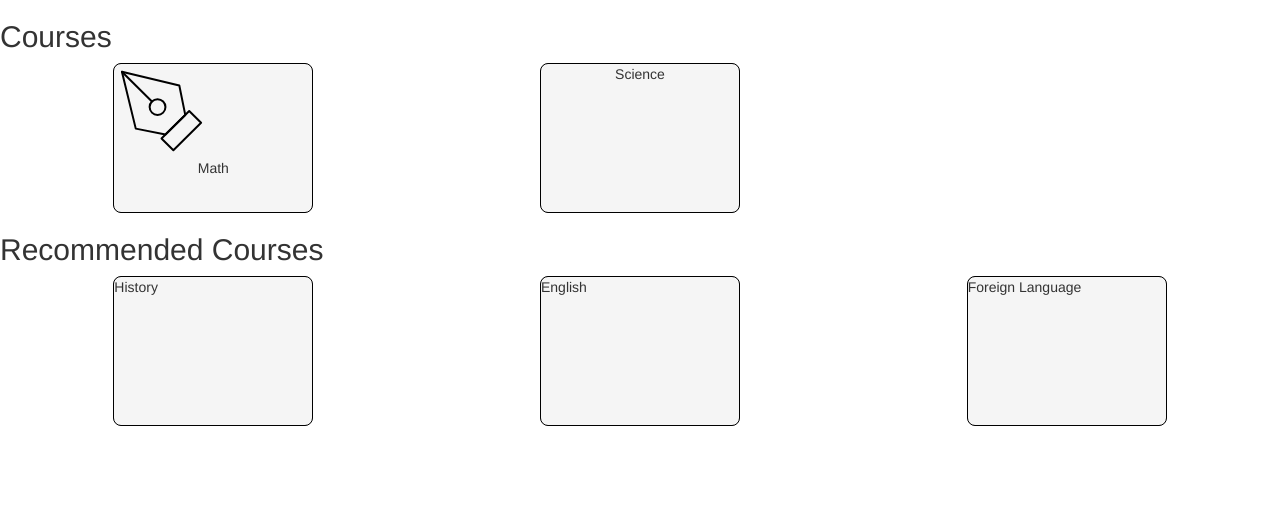
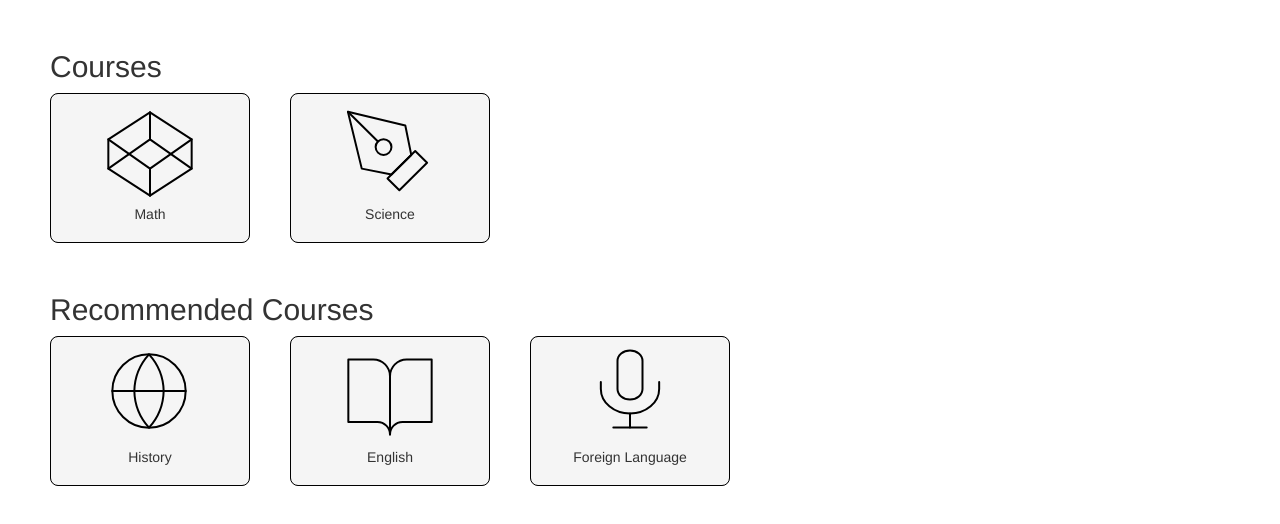
Before and after one commit to snghong/c4g, a React (Vite) app in the folder frontend/: page /courses in a window 1280 px wide. Shown: the top 524 px of the page. Built offline with nearby package versions, Linux system fonts and the light colour scheme.

Commit message:
Finished course page

```diff
--- a/frontend/src/Courses.jsx
+++ b/frontend/src/Courses.jsx
@@ -9,59 +9,72 @@ function Courses() {
             href= "https://maxcdn.bootstrapcdn.com/bootstrap/3.3.7/css/bootstrap.min.css"></link>
       </head>
       <body>
+        <div class="course-and-boxes">
           <h2>Courses</h2>
           <div className="course-container">
             <div className="course">
-              <div>
-
-              <svg width="95" height="94" viewBox="0 0 95 94" fill="none" xmlns="http://www.w3.org/2000/svg%22%3E">
+              <div class="course-icon">
+                <svg width="100" height="100" viewBox="0 0 100 100" fill="none" xmlns="http://www.w3.org/2000/svg%22%3E">
+                <path d="M91.6667 35.4167L50 8.33337L8.33333 35.4167V64.5834L50 91.6667L91.6667 64.5834V35.4167Z" stroke="black" stroke-width="2" stroke-linecap="round" stroke-linejoin="round"/>
+                <path d="M50 91.6667V64.5834" stroke="black" stroke-width="2" stroke-linecap="round" stroke-linejoin="round"/>
+                <path d="M91.6667 35.4166L50 64.5833L8.33333 35.4166" stroke="black" stroke-width="2" stroke-linecap="round" stroke-linejoin="round"/>
+                <path d="M8.33333 64.5833L50 35.4166L91.6667 64.5833" stroke="black" stroke-width="2" stroke-linecap="round" stroke-linejoin="round"/>
+                <path d="M50 8.33337V35.4167" stroke="black" stroke-width="2" stroke-linecap="round" stroke-linejoin="round"/>
+                </svg>
+              </div>
+              <div class="course-name">Math</div>
+            </div>
+            <div className="course">
+              <div class="course-icon">
+                <svg width="100" height="100" viewBox="0 0 100 100" fill="none" xmlns="http://www.w3.org/2000/svg%22%3E">
                 <path d="M75.2083 47L47.5 74.4167L59.375 86.1667L87.0833 58.75L75.2083 47Z" stroke="black" stroke-width="2" stroke-linecap="round" stroke-linejoin="round"/>
                 <path d="M65.3125 21.5417L71.25 50.9167L51.4583 70.5L21.7708 64.625L7.91666 7.83337L65.3125 21.5417Z" stroke="black" stroke-width="2" stroke-linecap="round" stroke-linejoin="round"/>
                 <path d="M7.91666 7.83337L37.9446 37.5452" stroke="black" stroke-width="2" stroke-linecap="round" stroke-linejoin="round"/>
                 <path d="M43.5417 50.9167C47.9139 50.9167 51.4583 47.4096 51.4583 43.0833C51.4583 38.7571 47.9139 35.25 43.5417 35.25C39.1694 35.25 35.625 38.7571 35.625 43.0833C35.625 47.4096 39.1694 50.9167 43.5417 50.9167Z" stroke="black" stroke-width="2" stroke-linecap="round" stroke-linejoin="round"/>
                 </svg>
-
               </div>
-              <div class="course-name">Math</div>
-            </div>
-            <div className="course">
               <div class="course-name">Science</div>
             </div>
             <div className="course hidden-course">
             </div>
           </div>
+        </div>
+
+        <div class="course-and-boxes">
           <h2>Recommended Courses</h2>
-          <div className="rec-course-container">
+          <div className="course-container">
             <div className="course">
-              History
+              <div class="course-icon">
+                <svg width="100" height="100" viewBox="-5 0 100 100" fill="none" xmlns="http://www.w3.org/2000/svg%22%3E">
+                <path d="M44 80.6667C64.2504 80.6667 80.6667 64.2505 80.6667 44C80.6667 23.7496 64.2504 7.33337 44 7.33337C23.7496 7.33337 7.33333 23.7496 7.33333 44C7.33333 64.2505 23.7496 80.6667 44 80.6667Z" stroke="black" stroke-width="2" stroke-linecap="round" stroke-linejoin="round"/>
+                <path d="M7.33333 44H80.6667" stroke="black" stroke-width="2" stroke-linecap="round" stroke-linejoin="round"/>
+                <path d="M58.6667 44C58.3834 30.4042 53.1714 17.374 44 7.33337C34.8286 17.374 29.6166 30.4042 29.3333 44C29.6166 57.5959 34.8286 70.6261 44 80.6667C53.1714 70.6261 58.3834 57.5959 58.6667 44Z" stroke="black" stroke-width="2" stroke-linecap="round" stroke-linejoin="round"/>
+                </svg>
+              </div>
+              <div class="course-name">History</div>
             </div>
             <div className="course">
-              English
+              <div class="course-icon">
+                <svg width="100" height="100" viewBox="0 0 100 100" fill="none" xmlns="http://www.w3.org/2000/svg%22%3E">
+                <path d="M33.3333 12.5H8.33334V75H37.5C40.8152 75 43.9946 76.317 46.3388 78.6612C48.6831 81.0054 50 84.1848 50 87.5V29.1667C50 24.7464 48.2441 20.5072 45.1185 17.3816C41.9929 14.2559 37.7536 12.5 33.3333 12.5Z" stroke="black" stroke-width="2" stroke-linecap="round" stroke-linejoin="round"/>
+                <path d="M66.6667 12.5H91.6667V75H62.5C59.1848 75 56.0054 76.317 53.6612 78.6612C51.317 81.0054 50 84.1848 50 87.5V29.1667C50 24.7464 51.7559 20.5072 54.8816 17.3816C58.0072 14.2559 62.2464 12.5 66.6667 12.5Z" stroke="black" stroke-width="2" stroke-linecap="round" stroke-linejoin="round"/>
+                </svg>
+              </div>
+              <div class="course-name">English</div>
             </div>
             <div className="course">
-              Foreign Language
+              <div class="course-icon">
+                <svg width="100" height="100" viewBox="0 0 100 100" fill="none" xmlns="http://www.w3.org/2000/svg%22%3E">
+                <path d="M41.1612 6.57538C43.5054 4.60625 46.6848 3.5 50 3.5C53.3152 3.5 56.4946 4.60625 58.8388 6.57538C61.183 8.54451 62.5 11.2152 62.5 14V42C62.5 44.7848 61.183 47.4555 58.8388 49.4246C56.4946 51.3938 53.3152 52.5 50 52.5C46.6848 52.5 43.5054 51.3938 41.1612 49.4246C38.817 47.4555 37.5 44.7848 37.5 42V14C37.5 11.2152 38.817 8.54451 41.1612 6.57538Z" stroke="black" stroke-width="2" stroke-linecap="round" stroke-linejoin="round"/>
+                <path d="M79.1666 35V42C79.1666 48.4978 76.0937 54.7295 70.6239 59.3241C65.1541 63.9188 57.7355 66.5 50 66.5C42.2645 66.5 34.8458 63.9188 29.376 59.3241C23.9062 54.7295 20.8333 48.4978 20.8333 42V35" stroke="black" stroke-width="2" stroke-linecap="round" stroke-linejoin="round"/>
+                <path d="M50 66.5V80.5" stroke="black" stroke-width="2" stroke-linecap="round" stroke-linejoin="round"/>
+                <path d="M33.3333 80.5H66.6666" stroke="black" stroke-width="2" stroke-linecap="round" stroke-linejoin="round"/>
+                </svg>
               </div>
-          </div>
-        {/*
-        <center>
-          <div class="container">
-              <h3>
-              To make horizontal scrollable in a bootstrap row?
-              </h3>
-              <div class="container horizontal-scrollable">
-                  <div class="row text-center">
-                      <div class="col-xs-4">1</div>
-                      <div class="col-xs-4">2</div>
-                      <div class="col-xs-4">3</div>
-                      <div class="col-xs-4">4</div>
-                      <div class="col-xs-4">5</div>
-                      <div class="col-xs-4">6</div>
-                      <div class="col-xs-4">7</div>
+              <div class="course-name">Foreign Language</div>
             </div>
           </div>
         </div>
-        </center>
-      */}
       </body>
 
     </div>
--- a/frontend/src/index.css
+++ b/frontend/src/index.css
@@ -46,13 +46,6 @@
 .course-container {
   display: flex;
   flex-direction: row;
-  justify-content: space-around;
-}
-
-.rec-course-container {
-  display: flex;
-  flex-direction: row;
-  justify-content: space-around;
 }
 
 .course {
@@ -62,6 +55,7 @@
   width: 200px;
   height: 150px;
   border-radius: 8px;
+  margin-right: 40px;
 }
 
 .course-name {
@@ -72,3 +66,15 @@
  border: none !important;
  background: none !important;
 }
+
+.course-icon {
+  text-align: center;
+  padding-top: 10px;
+}
+
+
+
+.course-and-boxes {
+  margin-top: 50px;
+  margin-left: 50px;
+}
```
Lines whose indentation alone changed are shown as unchanged.
